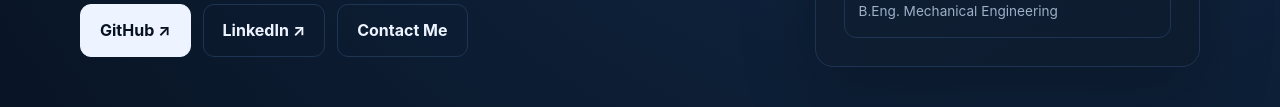
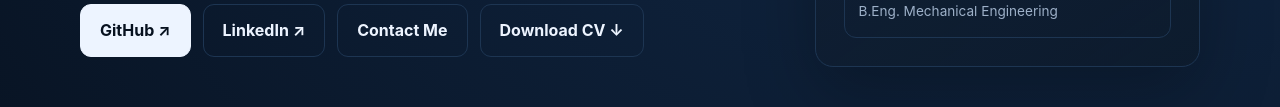
Before and after one commit to ekpotosammuel/bernard-portfolio, a plain HTML site: page index.html in a window 1280 px wide. Shown: the part 617-724 px from the top of the page. Drawn offline with Linux system fonts and the light colour scheme.

Commit message:
add download button

```diff
--- a/index.html
+++ b/index.html
@@ -106,6 +106,7 @@
         <a class="btn primary" href="https://github.com/ekpotosammuel" target="_blank">GitHub ↗</a>
         <a class="btn" href="https://www.linkedin.com/in/ekpotosamuel" target="_blank">LinkedIn ↗</a>
         <a class="btn" href="mailto:ekpotosammuel1@gmail.com">Contact Me</a>
+        <a class="btn" href="Bernard-Samuel-Ekpoto-CV.pdf" download>Download CV ↓</a>
       </div>
     </div>
     <aside class="profile-card">
```
Also changed, not shown: 1 other file.
